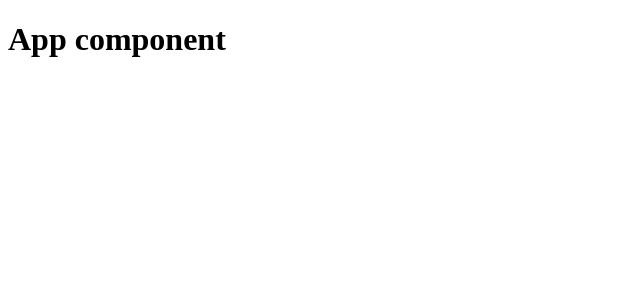
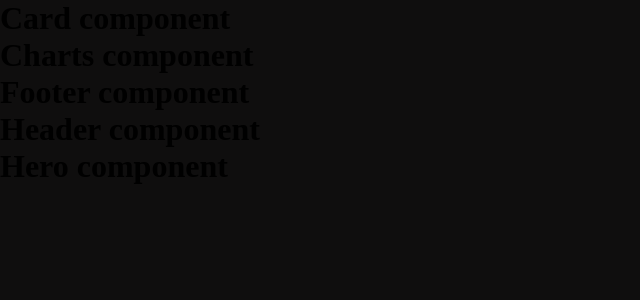
Before and after one commit to inaaki/wheres-covid, a React (Vite) app: page / in a window 1280 px wide. Shown: the top 300 px of the page, without its empty margins (0-640 px from the left). Built offline with nearby package versions, Linux system fonts and the light colour scheme.

Commit message:
create necessary file structure

```diff
--- a/index.html
+++ b/index.html
@@ -2,10 +2,15 @@
 <html lang="en">
   <head>
     <meta charset="UTF-8" />
-    <link rel="icon" type="image/svg+xml" href="/src/favicon.svg" />
+    <link
+      rel=" icon"
+      href="./src/images/corona-favicon.jpg"
+      type="image/x-icon"
+    />
     <meta name="viewport" content="width=device-width, initial-scale=1.0" />
     <title>Corona Tracker</title>
   </head>
+
   <body>
     <div id="root"></div>
     <script type="module" src="/src/main.jsx"></script>
--- a/src/App.jsx
+++ b/src/App.jsx
@@ -1,10 +1,17 @@
 import React from 'react';
+import {
+  Card, Charts, Footer, Header, Hero,
+} from './components';
 
 function App() {
   return (
-    <div>
-      <h1>App component</h1>
-    </div>
+    <>
+      <Card />
+      <Charts />
+      <Footer />
+      <Header />
+      <Hero />
+    </>
   );
 }
 
--- /dev/null
+++ b/src/components/Card.jsx
@@ -0,0 +1,7 @@
+import React from 'react';
+
+function Card() {
+  return <h1>Card component</h1>;
+}
+
+export default Card;
--- /dev/null
+++ b/src/components/Charts.jsx
@@ -0,0 +1,7 @@
+import React from 'react';
+
+function Charts() {
+  return <h1>Charts component</h1>;
+}
+
+export default Charts;
--- /dev/null
+++ b/src/components/Footer.jsx
@@ -0,0 +1,7 @@
+import React from 'react';
+
+function Footer() {
+  return <h1>Footer component</h1>;
+}
+
+export default Footer;
--- /dev/null
+++ b/src/components/Header.jsx
@@ -0,0 +1,7 @@
+import React from 'react';
+
+function Header() {
+  return <h1>Header component</h1>;
+}
+
+export default Header;
--- /dev/null
+++ b/src/components/Hero.jsx
@@ -0,0 +1,7 @@
+import React from 'react';
+
+function Hero() {
+  return <h1>Hero component</h1>;
+}
+
+export default Hero;
--- /dev/null
+++ b/src/components/index.js
@@ -0,0 +1,6 @@
+/* eslint-disable import/prefer-default-export */
+export { default as Card } from './Card';
+export { default as Charts } from './Charts';
+export { default as Footer } from './Footer';
+export { default as Header } from './Header';
+export { default as Hero } from './Hero';
--- a/src/main.jsx
+++ b/src/main.jsx
@@ -1,6 +1,7 @@
 import React from 'react';
 import ReactDOM from 'react-dom';
 import App from './App';
+import './styles/main.css';
 
 ReactDOM.render(
   <React.StrictMode>
--- /dev/null
+++ b/src/styles/main.css
@@ -0,0 +1,11 @@
+*,
+*::before,
+*::after {
+  margin: 0;
+  padding: 0;
+  box-sizing: border-box;
+}
+
+body {
+  background: #0f0e0e;
+}
```
Also changed, not shown: src/images/corona-favicon.jpg (added).
